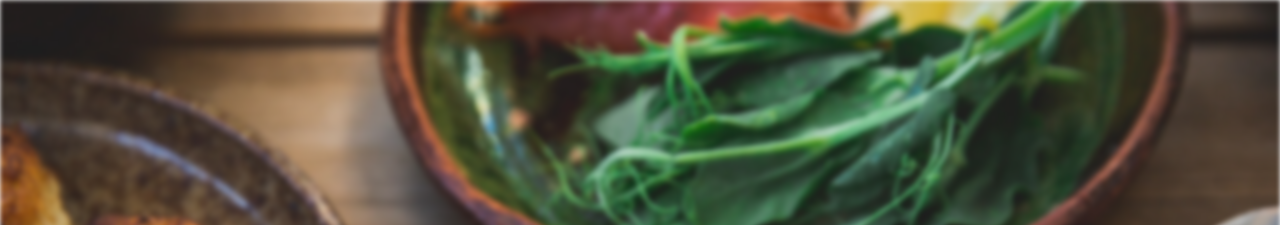
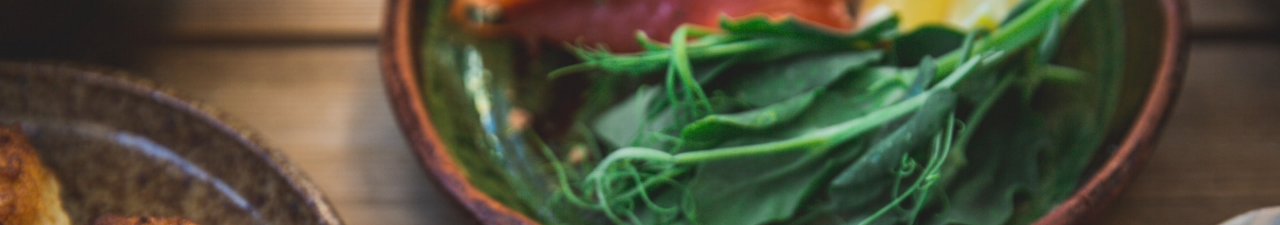
Before and after one commit to Benjaminrodas28/odin-recipes, a plain HTML site: page index.html in a window 1280 px wide. Shown: the top 225 px of the page. Drawn offline with Linux system fonts and the light colour scheme.

Commit message:
move class home page to body

```diff
--- a/index.html
+++ b/index.html
@@ -7,8 +7,8 @@
     <title>Odin recipes</title>
     <link rel="stylesheet" href="style.css">
 </head>
-<body>
-    <div class="home-page img" ></div>
+<body class="home-page img">
+    <div  ></div>
     <div class="content-holder">
       <h1 class="home-header">Odin recipes</h1>
       <ul class="recipes-links">
--- a/style.css
+++ b/style.css
@@ -11,11 +11,11 @@ body{
 .home-page{
     min-height: 100vh;
     background-image: url('/home-bg.jpg');
-    -webkit-background-size: cover;
+    /* -webkit-background-size: cover; */
     background-position: center center;
     background-repeat: no-repeat;
     background-size: cover;
-    filter: blur(2px);
+    /* filter: blur(2px); */
 }
 
 .content-holder{
```
